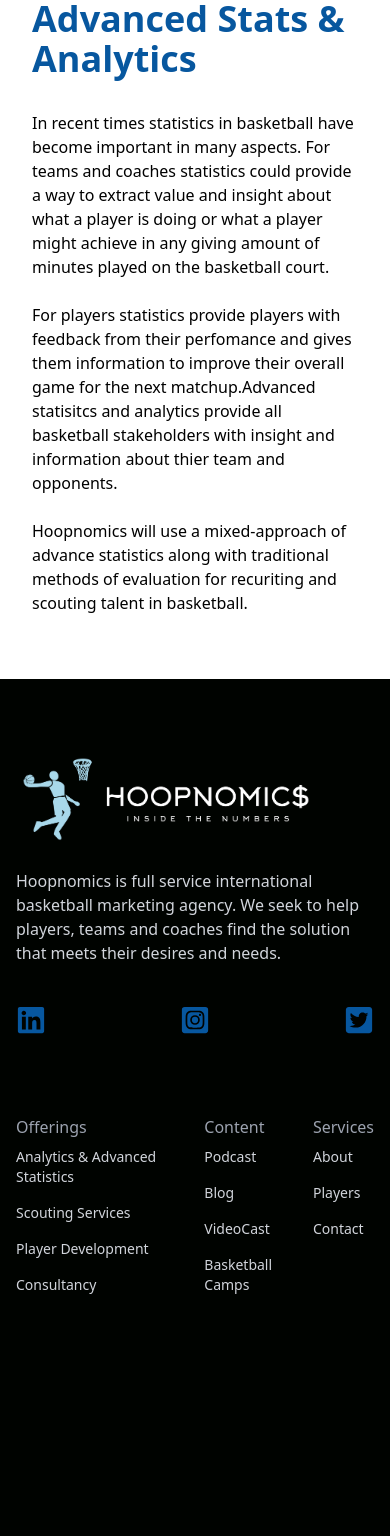
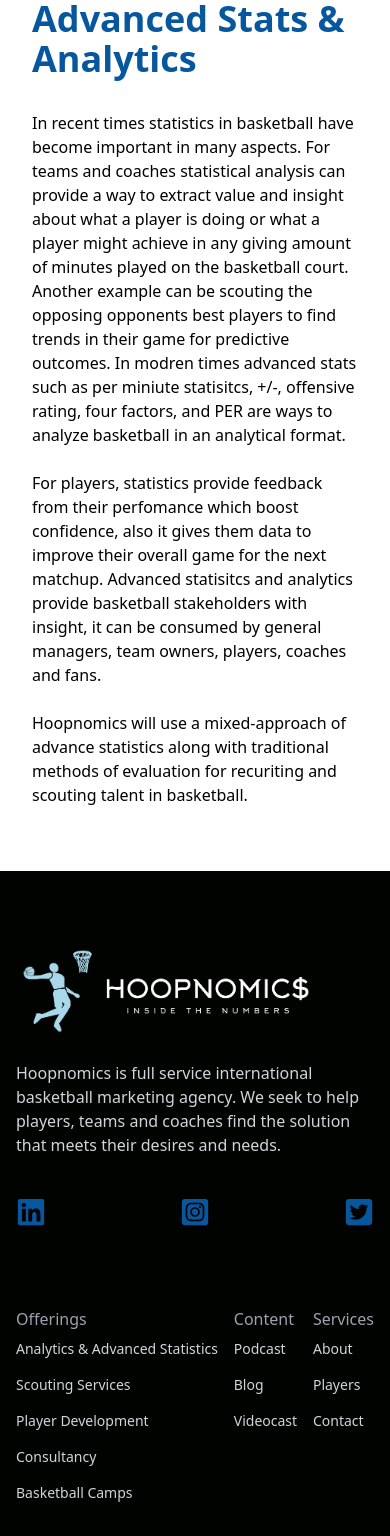
Before and after one commit to ByronBurnett/agency_website, a React (Create React App) app: page /advancedstats in a window 390 px wide. Shown: the part 358-1894 px from the top of the page. Before the commit the page ends 1725 px from the top, so only its background shows below. Built offline with nearby package versions, Linux system fonts and the light colour scheme.

Commit message:
component update

```diff
--- a/src/App.js
+++ b/src/App.js
@@ -14,6 +14,8 @@ import Advanced from "./components/Advanced";
 import Scout from "./components/Scout";
 import PlayerDevelopment from "./components/PlayerDevelopment";
 import Consultancy from "./components/Consultancy";
+import BasketballCamps from "./components/BasketballCamps";
+import VideoCast from "./components/VideoCast";
 
 function App() {
   const playerRef = useRef(null);
@@ -62,6 +64,14 @@ function App() {
             <Consultancy />
           </Route>
 
+          <Route path="/camps">
+            <BasketballCamps />
+          </Route>
+
+          <Route path="/videocast">
+            <VideoCast />
+          </Route>
+
 
         </Switch>
         <Footer prop={playerRef} contact={contactRef} about={aboutRef} />
--- a/src/components/Advanced.jsx
+++ b/src/components/Advanced.jsx
@@ -1,20 +1,44 @@
-import React from 'react'
-import advance from '../assets/Shot Distance.png';
+import React from "react";
+import advance from "../assets/Shot Distance.png";
 
 const Advanced = () => {
   return (
-<div className="py-16 px-4 bg-white">
+    <div className="py-16 px-4 bg-white">
       <div className="max-w-[1240px] grid md:grid-cols-2">
         <img src={advance} alt="founder" className="w-[500px] mx-auto px-4" />
         <div className="flex flex-col justify-center bg-white px-4">
-          <p className="text-[#07579f] font-bold text-4xl pb-8">Advanced Stats & Analytics</p>
-          <p>In recent times statistics in basketball have become important in many aspects. For teams and coaches statistics could provide a way to extract value and insight about what a player is doing or what a player might achieve in any giving amount of minutes played on the basketball court.</p> <br/>
-          <p>For players statistics provide players with feedback from their perfomance and gives them information to improve their overall game for the next matchup.Advanced statisitcs and analytics provide all basketball stakeholders with insight and information about thier team and opponents.</p> <br/>
-          <p>Hoopnomics will use a mixed-approach of advance statistics along with traditional methods of evaluation for recuriting and scouting talent in basketball.</p>
+          <p className="text-[#07579f] font-bold text-4xl pb-8">
+            Advanced Stats & Analytics
+          </p>
+          <p>
+            In recent times statistics in basketball have become important in
+            many aspects. For teams and coaches statistical analysis can provide
+            a way to extract value and insight about what a player is doing or
+            what a player might achieve in any giving amount of minutes played
+            on the basketball court. Another example can be scouting the
+            opposing opponents best players to find trends in their game for
+            predictive outcomes. In modren times advanced stats such as per
+            miniute statisitcs, +/-, offensive rating, four factors, and PER are
+            ways to analyze basketball in an analytical format.{" "}
+          </p>{" "}
+          <br />
+          <p>
+            For players, statistics provide feedback from their perfomance which
+            boost confidence, also it gives them data to improve their overall
+            game for the next matchup. Advanced statisitcs and analytics provide
+            basketball stakeholders with insight, it can be consumed by general
+            managers, team owners, players, coaches and fans.
+          </p>{" "}
+          <br />
+          <p>
+            Hoopnomics will use a mixed-approach of advance statistics along
+            with traditional methods of evaluation for recuriting and scouting
+            talent in basketball.
+          </p>
         </div>
       </div>
     </div>
   );
 };
 
-export default Advanced
+export default Advanced;
--- /dev/null
+++ b/src/components/BasketballCamps.jsx
@@ -0,0 +1,21 @@
+import React from 'react'
+import camps from '../assets/basketball_camp.jpg'
+
+
+const BasketballCamps = () => {
+  return (
+    <div className="py-16 px-4 bg-white">
+    <div className="max-w-[1240px] grid md:grid-cols-2">
+      <img src={camps} alt="founder" className="w-[500px] mx-auto px-4" />
+      <div className="flex flex-col justify-center bg-white px-4">
+        <p className="text-[#07579f] font-bold text-4xl pb-8">Basketball Camps</p>
+        <p> Summer camps are essential for youth development in basketball. Hoopnomics seeks to establish summer camps for youth from the ages of 7-12 years old and 13-18 years old between the months of June-July.  </p> <br/>
+        <p>We provide skills training for campers that teach the fundamentals of footwork, streching, basketball movements, and the building blocks that help youth players be better teammates in an competetive sports environment.  </p> <br/>
+        <p className="text-6xl font-bold">More information coming soon!</p>
+      </div>
+    </div>
+  </div>
+     )
+}
+
+export default BasketballCamps
--- a/src/components/Consultancy.jsx
+++ b/src/components/Consultancy.jsx
@@ -8,7 +8,7 @@ const Consultancy = () => {
         <div className="flex flex-col justify-center bg-white px-4">
           <p className="text-[#07579f] font-bold text-4xl pb-8">Basketball Consultancy</p>
           <p>Pursuing a career in athletics is a major commitment and time investment reality. Whether it's training, traveling, studying film or practicing with your club, the process of becoming a good athlete takes time and effort. Becoming a high-level or elite basketball player requires certain steps and goals and the right connections to be successful. Our organization has experience with success, on the collegiate and professional level we give you the framework and the blueprint to succeed as a player in a  highly competitve landscape. </p> <br/>
-          <p>We offer an honest assesment of your talent and level using a traditional and analytical approach to evaluated your skill level. A statisitcal anaysis of your numbers can provide insight and a realistic outlook of where you are in your basketball development. Contact us by email with questions and we will assist in finding soultions that meets your needs. </p> <br/>
+          <p>We offer an honest assesment of your talent and level using a traditional and analytical approach to evaluated your skill level. A statisitcal analysis of your numbers can provide insight and a realistic outlook of where you are in your basketball development. Contact us by email with questions and we will assist in finding soultions that meet your needs. </p> <br/>
 
         </div>
       </div>
--- a/src/components/Footer.jsx
+++ b/src/components/Footer.jsx
@@ -42,6 +42,7 @@ const Footer = ({prop, contact, about}) => {
            <Link to="/scouting"><li className="py-2 text-sm">Scouting Services</li></Link>
            <Link to="/playerdevelopment"><li className="py-2 text-sm">Player Development</li></Link>
             <Link to="/consultancy"><li className="py-2 text-sm">Consultancy</li></Link>
+            <Link to="/camps"><li className="py-2 text-sm">Basketball Camps</li></Link>
         </ul>
         </div>
         <div>
@@ -49,8 +50,8 @@ const Footer = ({prop, contact, about}) => {
         <ul>
             <Link to="/podcast"><li className="py-2 text-sm">Podcast</li></Link>
             <a href="https://blog.hoopnomics.com/"><li className="py-2 text-sm">Blog</li></a>
-            <li className="py-2 text-sm">VideoCast</li>
-            <li className="py-2 text-sm">Basketball Camps</li>
+            <Link to="/videocast"><li className="py-2 text-sm">Videocast</li></Link>
+
         </ul>
         </div>
         <div>
--- /dev/null
+++ b/src/components/VideoCast.jsx
@@ -0,0 +1,19 @@
+import React from 'react'
+import video from '../assets/videocast.jpg'
+
+const VideoCast = () => {
+  return (
+    <div className="py-16 px-4 bg-white">
+    <div className="max-w-[1240px] grid md:grid-cols-2">
+      <img src={video} alt="founder" className="w-[500px] mx-auto px-4" />
+      <div className="flex flex-col justify-center bg-white px-4">
+        <p className="text-[#07579f] font-bold text-4xl pb-8">Videocast</p>
+        <p className="text-6xl font-bold">Coming Soon!</p> <br/>
+
+      </div>
+    </div>
+  </div>
+  )
+}
+
+export default VideoCast
```
Also changed, not shown: src/assets/basketball_camp.jpg (added), src/assets/videocast.jpg (added).
